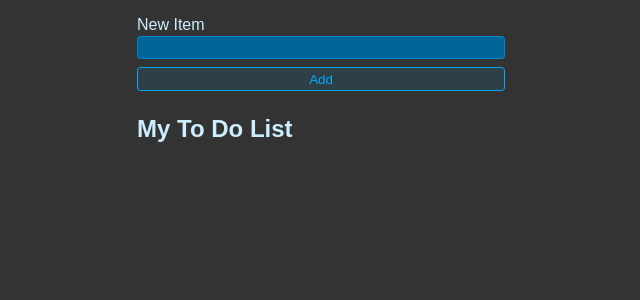
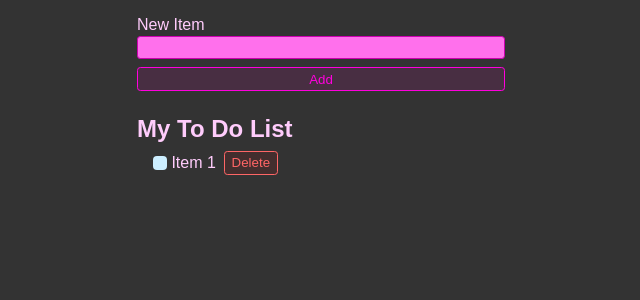
Before and after one commit to renee-kh4n/REACT-todo-app, a React (Vite) app: page / in a window 1280 px wide. Shown: the top 300 px of the page, without its empty margins (319-959 px from the left). Built offline with nearby package versions, Linux system fonts and the light colour scheme.

Commit message:
changed some styles

```diff
--- a/src/App.jsx
+++ b/src/App.jsx
@@ -13,5 +13,16 @@ export default function App(){
   </div>
   <button className="btn">Add</button>
 </form>
-<h1 className="header">My To Do List</h1></>
+<h1 className="header">My To Do List</h1>
+<ul className="list">
+  <li>
+    <label>
+      <input type="checkbox"/>
+      Item 1
+    </label>
+    <button className="btn btn-danger">Delete</button>
+  </li>
+</ul>
+</>
+
 }
--- a/src/styles.css
+++ b/src/styles.css
@@ -5,7 +5,7 @@
 
 body {
   background: #333;
-  color: hsl(200, 100%, 90%);
+  color: hsl(304, 100%, 90%);
   max-width: 400px;
   padding: 1rem;
   margin: 0 auto;
@@ -24,9 +24,9 @@ body {
 }
 
 .btn {
-  background: hsl(200, 100%, 50%, 0.1);
-  border: 1px solid hsl(200, 100%, 50%);
-  color: hsl(200, 100%, 50%);
+  background: hsla(314, 100%, 50%, 0.1);
+  border: 1px solid hsl(308, 100%, 50%);
+  color: hsl(308, 100%, 50%);
   padding: 0.25em 0.5em;
   border-radius: 0.25em;
   cursor: pointer;
@@ -35,13 +35,13 @@ body {
 
 .btn:hover,
 .btn:focus-visible {
-  background: hsl(200, 100%, 50%, 0.2);
+  background: white;
 }
 
 .btn.btn-danger {
   background: hsl(0, 100%, 40%, 0.1);
-  border: 1px solid hsl(0, 100%, 40%);
-  color: hsl(0, 100%, 40%);
+  border: 1px solid hsl(0, 100%, 70%);
+  color: hsl(0, 100%, 70%);
 }
 
 .btn.btn-danger:hover,
@@ -51,15 +51,15 @@ body {
 
 .new-item-form input {
   outline: none;
-  border: 1px solid hsl(200, 100%, 40%);
-  background: hsl(200, 100%, 30%);
+  border: 1px solid hsl(308, 100%, 40%);
+  background: hsl(308, 100%, 72%);
   border-radius: 0.25em;
   padding: 0.25em 0.5em;
-  color: hsl(200, 100%, 90%);
+  color: black;
 }
 
 .new-item-form input:focus {
-  border: 1px solid hsl(200, 100%, 70%);
+  border: 1px solid hsl(304, 100%, 70%);
 }
 
 .header {
@@ -76,7 +76,7 @@ body {
 }
 
 .list li:has(input:checked) label {
-  color: hsl(200, 20%, 40%);
+  color: hsl(309, 34%, 54%);
 }
 
 .list {
@@ -99,7 +99,7 @@ body {
 }
 
 .list li:has(input:focus-visible) label {
-  outline: 1px solid hsl(200, 100%, 50%);
+  outline: 1px solid hsl(313, 100%, 50%);
 }
 
 .list li input {
@@ -129,12 +129,12 @@ body {
 
 .list li:has(input:checked) label::before {
   content: "✔";
-  background: hsl(200, 100%, 40%);
+  background: hsl(311, 100%, 40%);
   color: hsl(200, 100%, 90%);
   font-size: 0.75rem;
   font-weight: bold;
 }
 
 .list li:has(input:checked) label:hover::before {
-  background: hsl(200, 100%, 30%);
+  background: hsl(311, 100%, 22%);
 }
```
